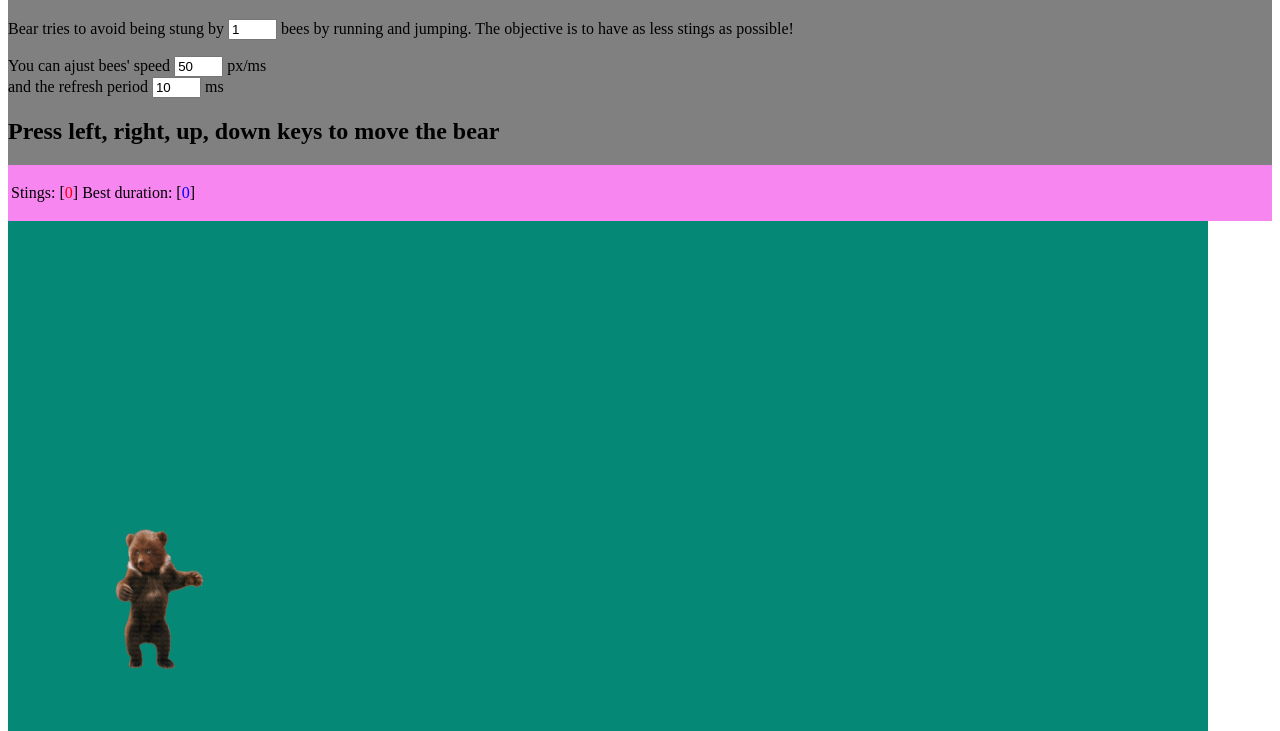
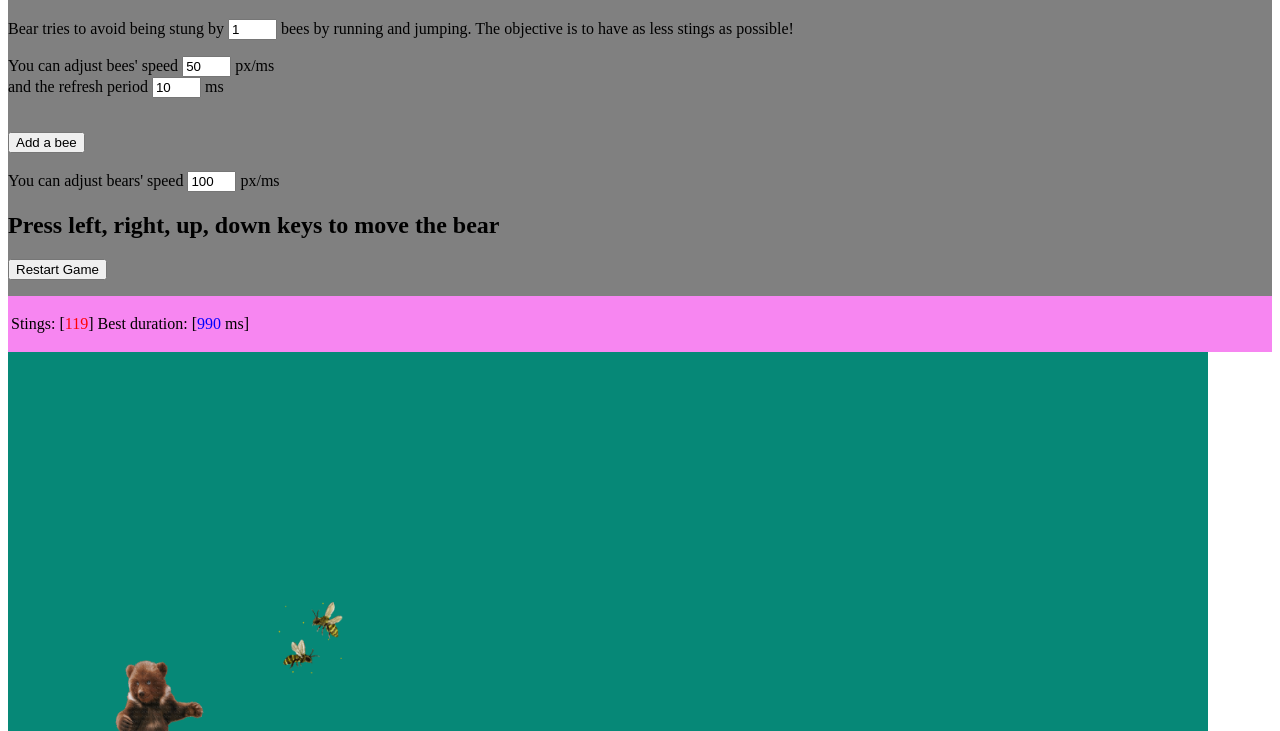
Before and after one commit to Irfan2309/DOM-API-Exploration, a plain HTML site: page index.html in a window 1280 px wide. Shown: the part 69-800 px from the top of the page. Drawn offline with Linux system fonts and the light colour scheme.

Commit message:
final commit

```diff
--- a/index.html
+++ b/index.html
@@ -2,27 +2,40 @@
 <html lang="en">
 
 <head>
-
     <meta http-equiv="Content-Type" content="text/html; charset=UTF-8">
     <title>JavaScript and DOM API</title>
     <link rel="stylesheet" type="text/css" href="game.css" media="all" />
+    <meta name="viewport" content="width=device-width, initial-scale=1">
+
     <script src="game.js"></script>
     <script>
         var bear;
+        var bees;
+        var updateTimer;
+        var lastStingTime;
+        var numberOfBees = 1;
     </script>
-    <meta name="viewport" content="width=device-width, initial-scale=1">
 
-    <body>
+    <noscript>
+        Warning - JavaScript is Disabled.
+        For full functionality of this page, it is necessary to enable JavaScript.
+    </noscript>
+</head>
 
-        <body onload="start();"></body>
+<body onload="start();">
+
     <div id="title">
         <h1>Help the bear escape the bees !</h1>
-            <p>Bear tries to avoid being stung by <input type="text" id="nbBees" value="1" size="3"> bees by running and jumping. The objective is to have as less stings as possible!</p>
-            <p>You can ajust bees' speed <input type="text" id="speedBees" value="50" size="3"> px/ms
-                <br> and the refresh period <input type="text" id="periodTimer" value="10" size="3"> ms </p>
+        <p>Bear tries to avoid being stung by <input type="text" id="nbBees" value="1" size="3" onchange="makeBees();"> bees by running and jumping. The objective is to have as less stings as possible!</p>
+        <p>You can adjust bees' speed <input type="text" id="speedBees" value="50" size="3"> px/ms
+            <br> and the refresh period <input type="text" id="periodTimer" value="10" size="3" onchange="updateBees();"> ms </p>
+            <br> <button type="button" id="add" onclick="addBee();">Add a bee</button> <br>
+
+            <br> You can adjust bears' speed <input type="text" id="speedBear" value="100" size="3" onchange="setSpeed()"> px/ms
         <h2>Press left, right, up, down keys to move the bear</h2>
+        <p><button onclick="restart()">Restart Game</button></p>
+    </div>
 
-        </div>
     <div id="scores">
         <table>
             <tr>
@@ -30,12 +43,13 @@
                     <p>Stings: [<span id="hits">0</span>]</p>
                 </td>
                 <td>
-                        <p>Best duration: [<span id="duration">?</span>]</p>
+                    <p>Best duration: [<span id="duration">0</span> ms]</p>
                 </td>
             </tr>
         </table>
 
     </div>
+
     <div id="board">
         <img src="./images/bear.gif" id="bear" alt="bear">
         </div>
```
Lines whose indentation alone changed are shown as unchanged.
